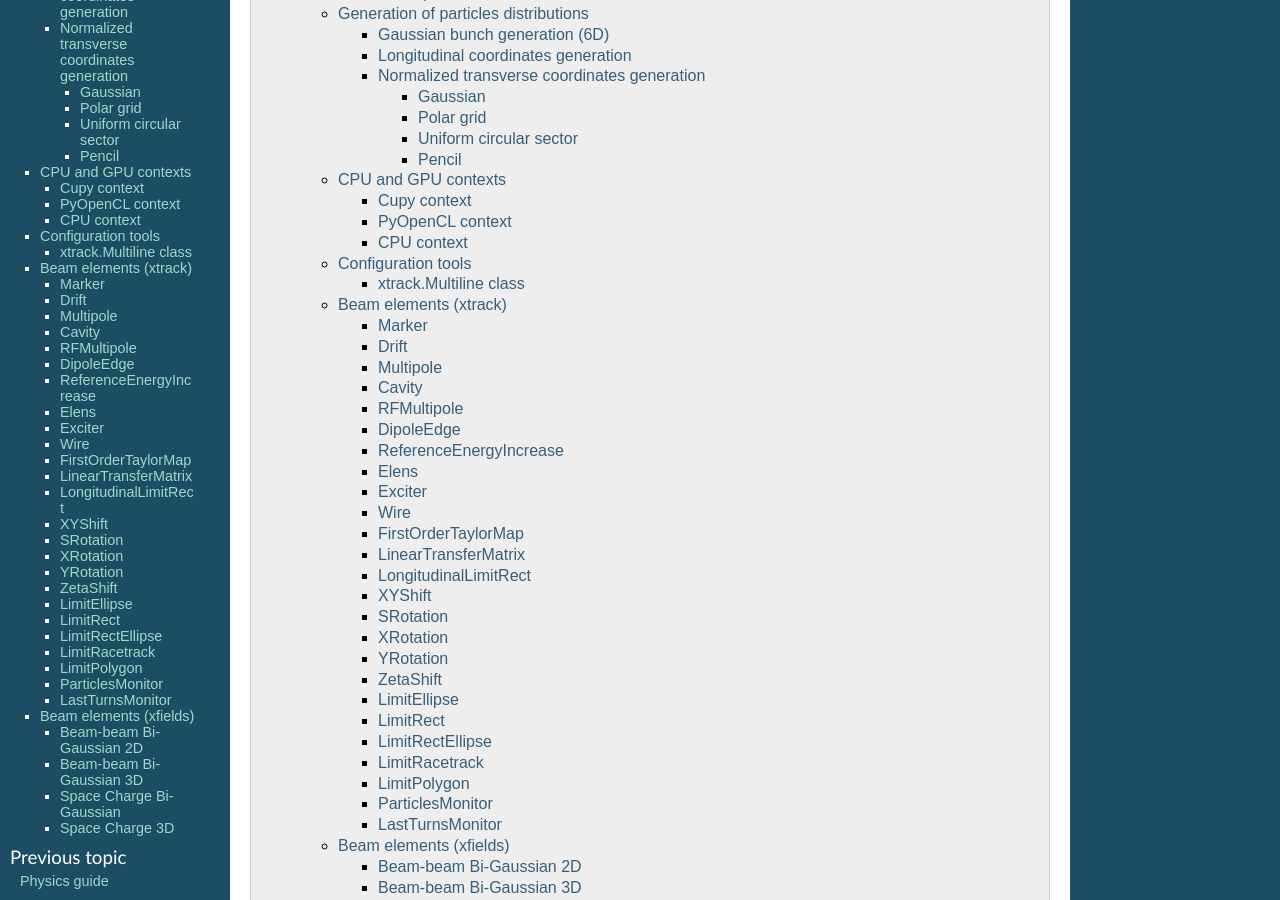
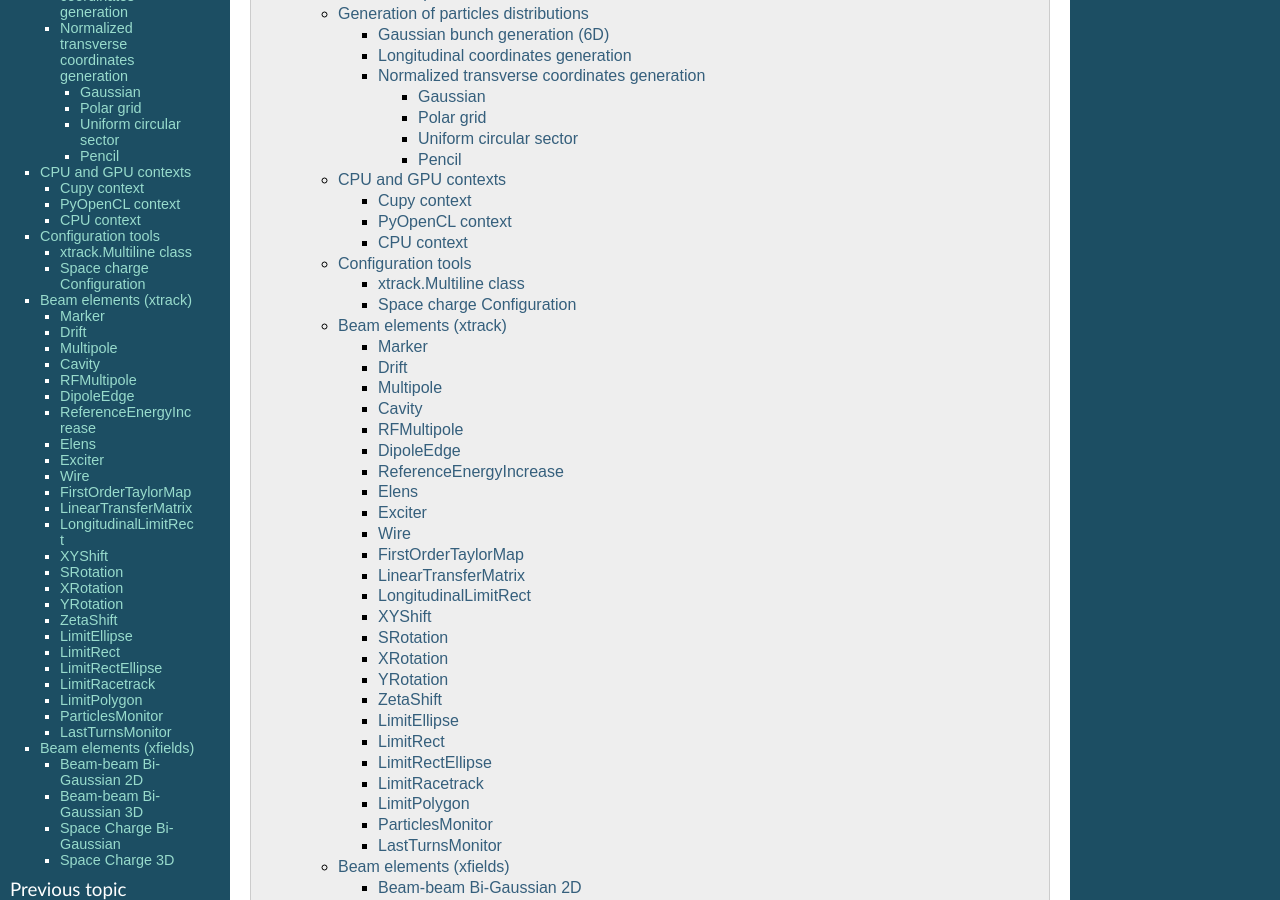
Before and after one commit to xsuite/xsuite, a Sphinx documentation site: the page built from docs/apireference.rst, in a window 1280 px wide and 900 px high, scrolled down 390 px. Built offline with Sphinx 7.4.7, drawn with Linux system fonts in a browser that asks for light colours; some of the changed lines change nothing that is shown; some of the changed text lies outside the part shown.

Commit message:
Update doc

```diff
--- a/docs/apireference.rst
+++ b/docs/apireference.rst
@@ -126,9 +126,6 @@
 
 .. autofunction:: xpart.generate_2D_pencil_with_absolute_cut
 
-
-
-
 CPU and GPU contexts
 ====================
 
@@ -190,6 +187,15 @@
 .. autoclass:: xtrack.Multiline
     :members:
     :member-order: bysource
+
+Space charge Configuration
+--------------------------
+
+.. autofunction:: xfields.install_spacecharge_frozen
+
+.. autofunction:: xfields.replace_spacecharge_with_quasi_frozen
+
+.. autofunction:: xfields.replace_spacecharge_with_PIC
 
 Beam elements (xtrack)
 ======================
```
